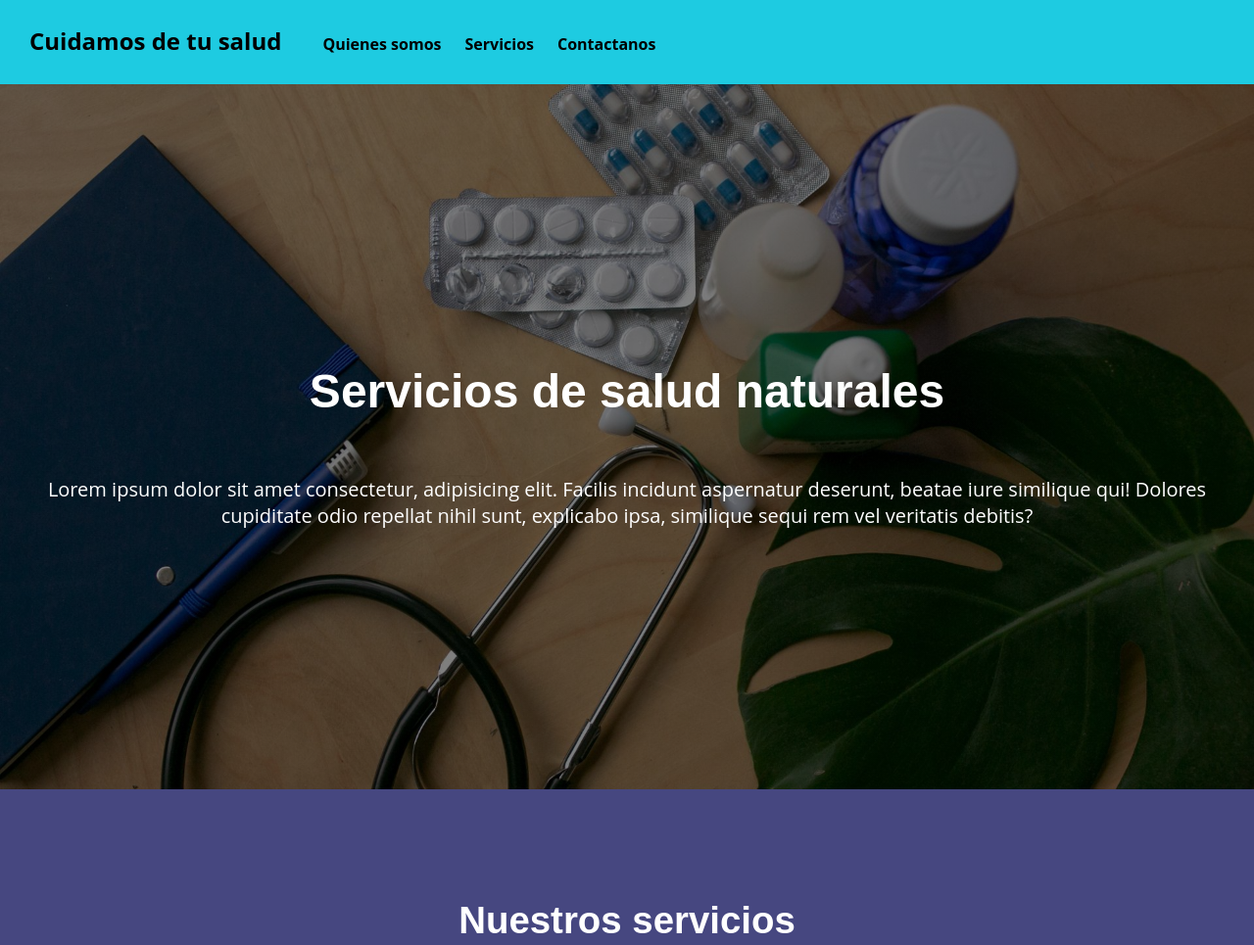
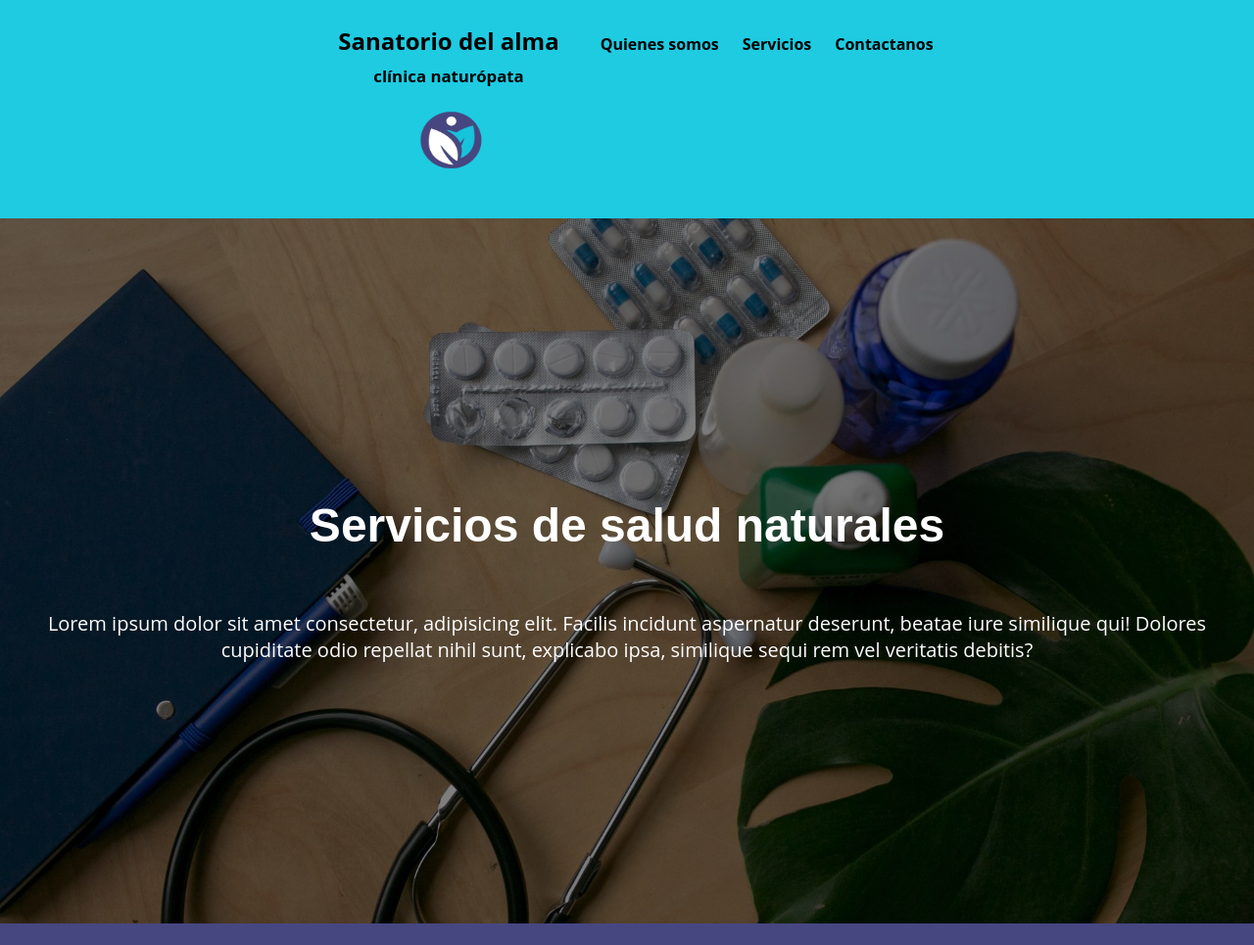
Before and after one commit to Mizazeel/mizazeel.github.io, a plain HTML site: page index.html in a window 1280 px wide. Shown: the top 965 px of the page at 98% size. Drawn offline with Linux system fonts and the light colour scheme.

Commit message:
Logo added

```diff
--- a/index.html
+++ b/index.html
@@ -3,13 +3,13 @@
 <head>
     <meta charset="UTF-8">
     <meta name="viewport" content="width=device-width, initial-scale=1.0">
-    <title>Clínica naturista</title>
+    <title>Clínica naturopata</title>
     <link rel="stylesheet" href="style.css">
 </head>
 <body>
     <header>
         <div class="container">
-            <p class="logo">Cuidamos de tu salud</p>
+            <p class="logo">Sanatorio del alma <br><span class="subtitle">clínica naturópata</span><br> <img src="img/Logo def.png"></p>
             <nav>
                 <a href="#ban">Quienes somos</a>
                 <a href="#servicios">Servicios</a>
@@ -48,7 +48,7 @@
     </section>
     <section id="contactos">
         <div class="container">
-            <h2>Comunícate para más información</h2>
+            <h2>Para más información</h2>
             <div class="contactos">
 
                 <div class="contacto">
@@ -77,7 +77,7 @@
     </section>
     <footer id="footer">
         <div class="container">
-            <p>&copy; clinica naturopata placeholder 2025</p>
+            <p>&copy; Sanatorio del Alma 2025</p>
         </div>
     </footer>
     <script src="main.js" defer></script>
--- a/style.css
+++ b/style.css
@@ -34,8 +34,13 @@ p{ font-size: 1.25em;
     margin: auto;
 }
 
+.subtitle{
+    font-size: .7em;
+}
+
 header{
     background-color: #1ecbe1;
+    height: auto;
 }
 
 header .logo{
@@ -43,13 +48,23 @@ header .logo{
     padding: 25px 30px;
     font-weight: bold;
     font-size: 1.5em;
+}
 
+.logo img{
+    width: 100px;
+    height: 100px;
+}
+
+#subt{
+    font-size: .5em;
 }
 
 header .container{
     display: flex;
     flex-direction: column;
     align-items: center;
+    justify-content: center;
+    text-align: center;
 }
 
 @media (min-width: 600px) {
```
Also changed, not shown: img/Logo 2.jpeg (added), img/Logo 3.jpeg (added), img/Logo 3.png (added), img/Logo 4.jpeg (added), img/Logo 5.jpeg (added), img/Logo 5.png (added), img/Logo def.png (added), img/Logo.jpeg (added).
